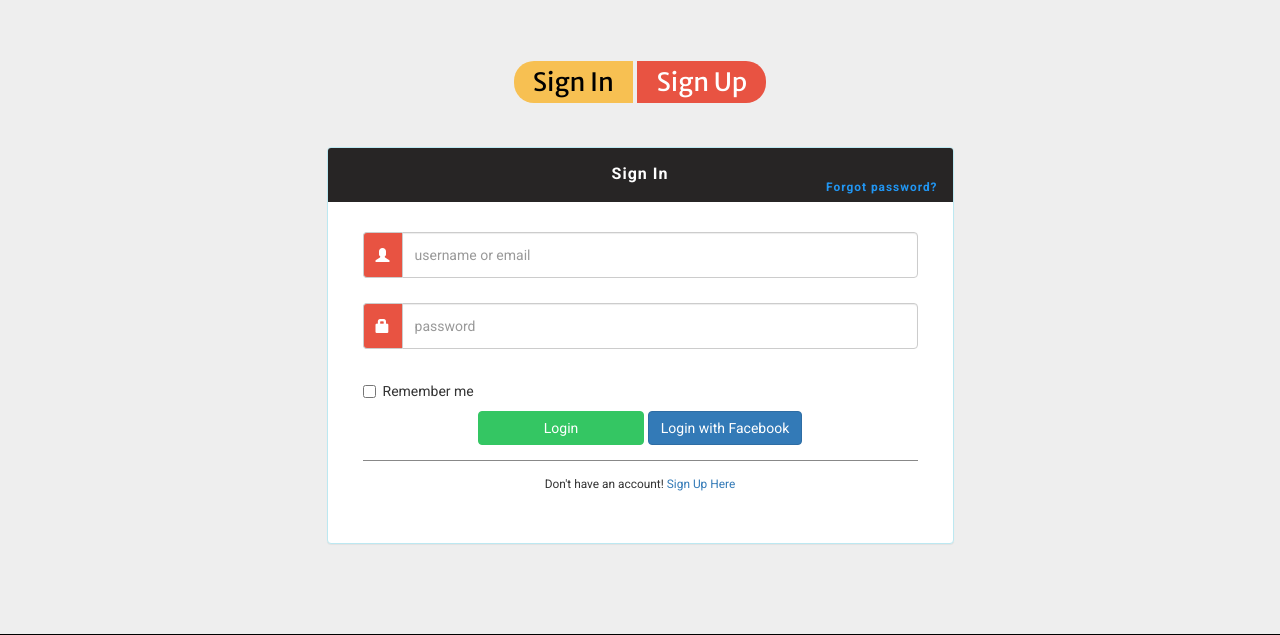
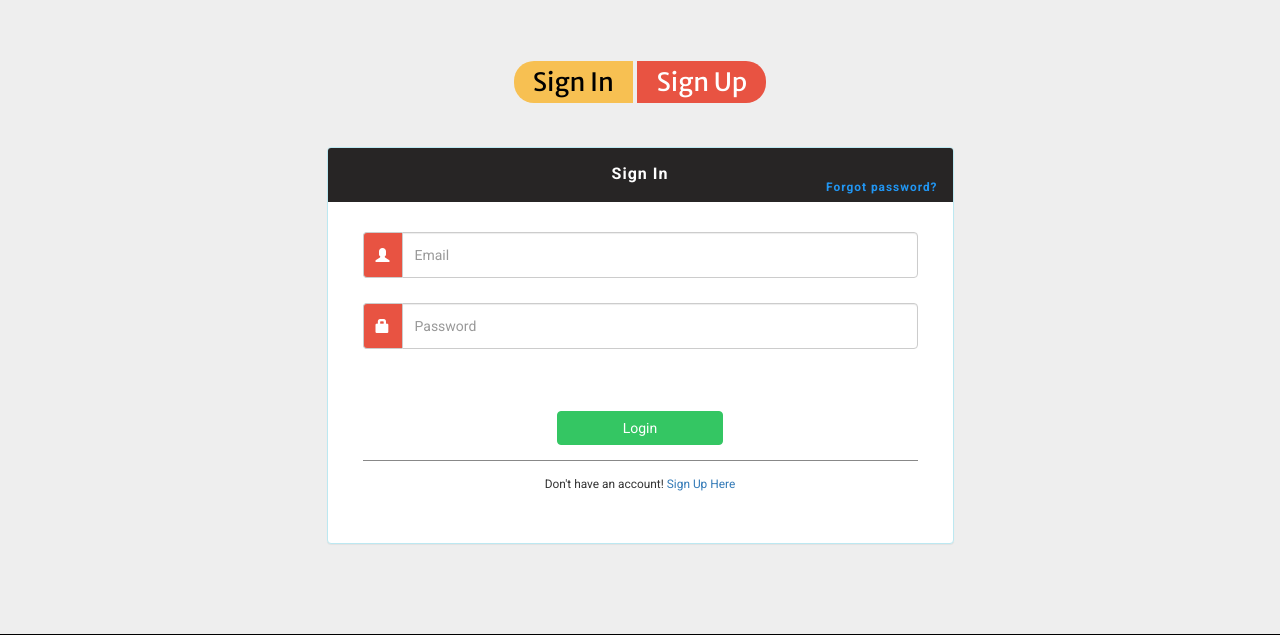
Before and after one commit to joe-philip/library-management-django, a Django app: page /login in a window 1280 px wide. Shown: the part 465-1100 px from the top of the page. Run offline with Django 3.2, Linux system fonts and the light colour scheme; some libraries are stand-ins or nearby versions; some web fonts are replaced.

Commit message:
modified login form to django-form

```diff
--- a/MAIN/forms.py
+++ b/MAIN/forms.py
@@ -33,3 +33,15 @@ class registrationForm(forms.ModelForm):
             'phone': forms.TextInput(attrs={'placeholder': 'Phone*'}),
             'password': forms.PasswordInput(attrs={'placeholder': 'Password'})
         }
+
+
+class loginForm(forms.Form):
+    email = forms.CharField(widget=forms.EmailInput(attrs={
+        'class': 'form-control',
+        'id': 'login-username',
+        'placeholder': 'Email'}))
+    password = forms.CharField(
+        widget=forms.PasswordInput(attrs={
+            'class': 'form-control',
+            'id': 'login-password',
+            'placeholder': 'Password'}))
--- a/MAIN/views.py
+++ b/MAIN/views.py
@@ -1,5 +1,5 @@
 from django.shortcuts import redirect, render
-from MAIN.forms import registrationForm
+from MAIN.forms import registrationForm,loginForm
 from MAIN.functions import createAdmin
 
 # Create your views here.
@@ -11,7 +11,8 @@ def home(request):
 
 
 def login(request):
-    return render(request, 'login.html')
+    context={'form':loginForm}
+    return render(request, 'login.html',context)
 
 
 def about_us(request):
--- a/TEMPLATES/login.html
+++ b/TEMPLATES/login.html
@@ -177,27 +177,27 @@ License URL: http://creativecommons.org/licenses/by/3.0/
                                     <span class="input-group-addon">
                                         <i class="glyphicon glyphicon-user"></i>
                                     </span>
-                                    <input id="login-username" type="text" class="form-control" name="username" value="" placeholder="username or email" required="">
+                                    {{form.email}}
                                 </div>
 
                                 <div style="margin-bottom: 25px" class="input-group">
                                     <span class="input-group-addon">
                                         <i class="glyphicon glyphicon-lock"></i>
                                     </span>
-                                    <input id="login-password" type="password" class="form-control" name="password" placeholder="password" required="">
+                                    {{form.password}}
                                 </div>
                                 <div class="input-group">
                                     <div class="checkbox">
-                                        <label>
+                                        {% comment %} <label>
                                             <input id="login-remember" type="checkbox" name="remember" value="1"> Remember me
-                                        </label>
+                                        </label> {% endcomment %}
                                     </div>
                                 </div>
                                 <div style="margin-top:10px" class="form-group">
                                     <!-- Button -->
                                     <div class="col-sm-12 controls">
                                         <a id="btn-login" href="#" class="btn btn-success">Login </a>
-                                        <a id="btn-fblogin" href="#" class="btn btn-primary">Login with Facebook</a>
+                                        {% comment %} <a id="btn-fblogin" href="#" class="btn btn-primary">Login with Facebook</a> {% endcomment %}
                                     </div>
                                 </div>
                                 <div class="form-group">
```
